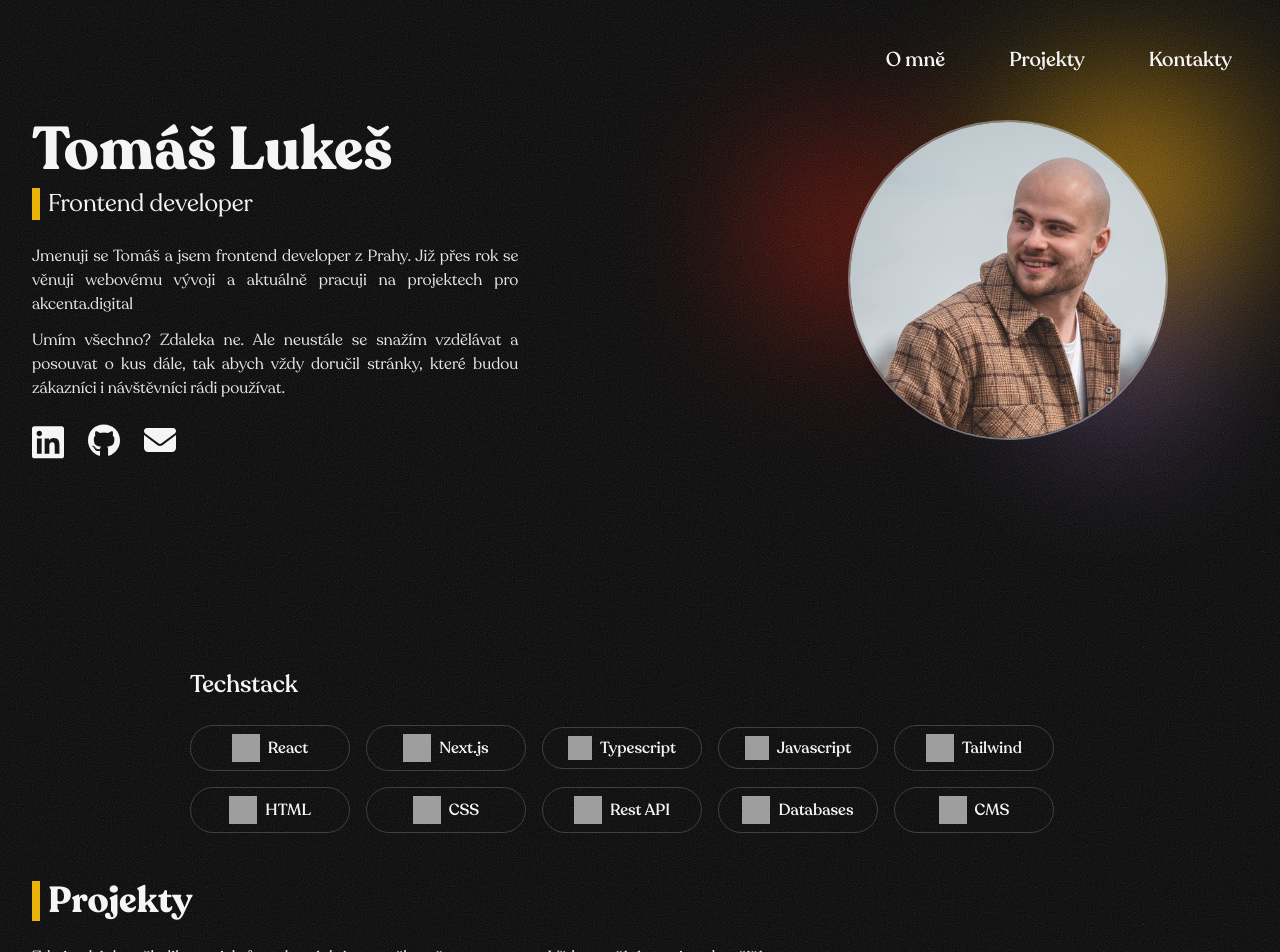
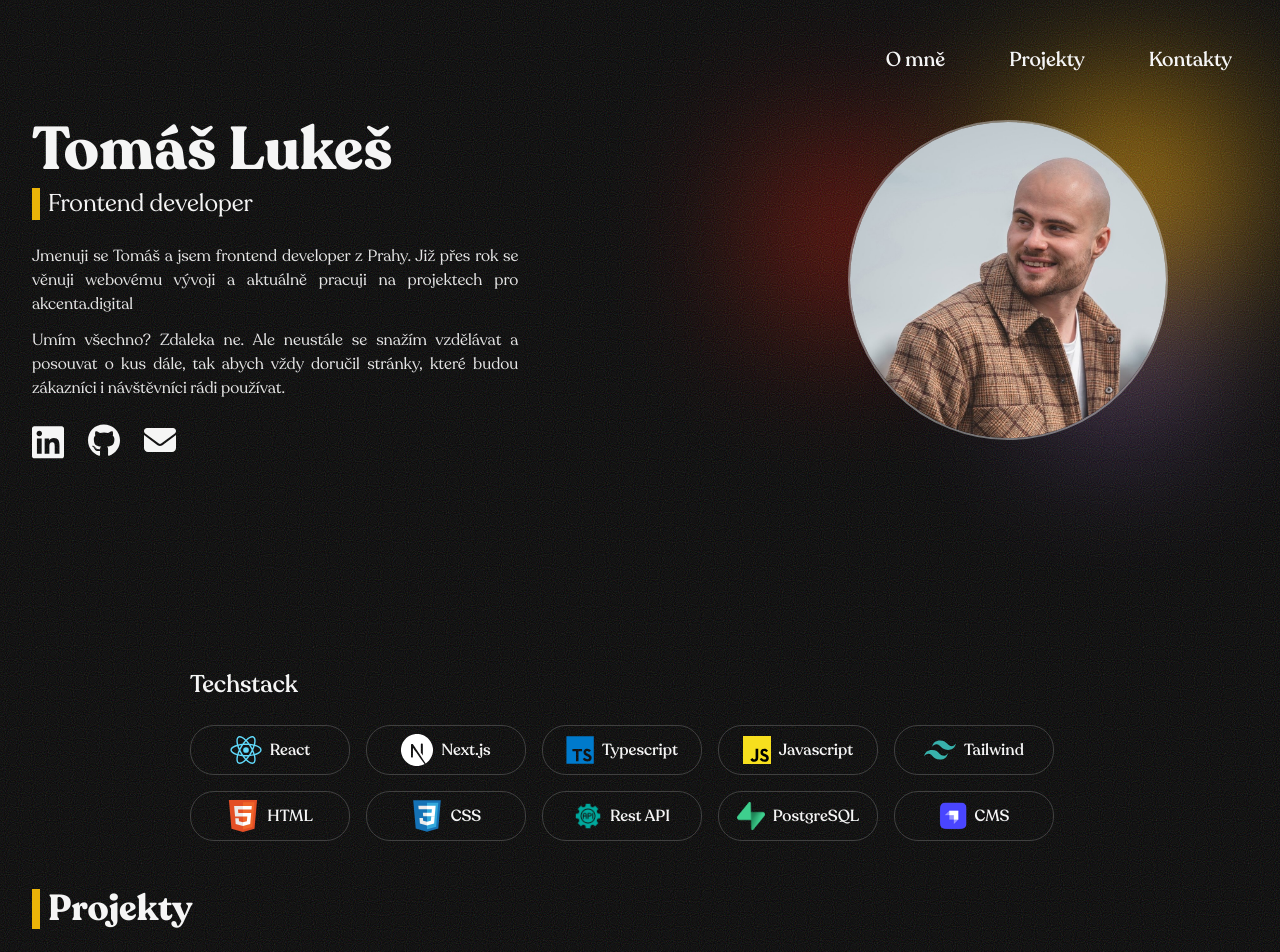
Before and after one commit to TomasLukes/portfolio-next, a Next.js app: page / in a window 1280 px wide. Shown: the top 952 px of the page. Built offline with nearby package versions, Linux system fonts and the light colour scheme; grey boxes are pictures that could not be loaded.

Commit message:
fix: techstack dry code cleanup

```diff
--- /dev/null
+++ b/app/components/TechStack/TechstackItem.tsx
@@ -0,0 +1,30 @@
+import { ReactElement } from "react"
+import Image from "next/image";
+
+import { ITechstackItem } from "@/components/Techstack/prop";
+
+const TechstackItem = ({name, iconSvg, iconUrl }: ITechstackItem): ReactElement => {
+    return (
+        <li className="flex items-center w-32 md:w-40 h-10 md:h-[50px] rounded-3xl border border-1 border-neutral-700">
+            <div className="mx-auto flex items-center justify-center gap-2">
+                {
+                    iconUrl ?
+                        <Image
+                        src={`/assets/icons/techstack/${iconUrl}`}
+                        alt={`${name} icon`}
+                        className="h-5 w-5 md:w-7 md:h-7"
+                        width={28}
+                        height={28}
+                        />
+                    :
+                        iconSvg
+                }
+                <label className=" justify-self-end text-center font-medium ">
+                    {name}
+                </label>
+            </div>
+        </li>
+    )
+}
+
+export default TechstackItem
--- /dev/null
+++ b/app/components/TechStack/data.ts
@@ -0,0 +1,46 @@
+import Icons from "@/components/Icons";
+
+import { ITechstackItem } from "@/components/Techstack/prop";
+
+export const techstackData: ITechstackItem[] = [
+    {
+        name: "React",
+        iconSvg: Icons.techstack.react,
+    },
+    {
+        name: "Next.js",
+        iconSvg: Icons.techstack.nextjs,
+    },
+    {
+        name: "Typescript",
+        iconSvg: Icons.techstack.typescript,
+    },
+    {
+        name: "Javascript",
+        iconSvg: Icons.techstack.javascript,
+    },
+    {
+        name: "Tailwind",
+        iconSvg: Icons.techstack.tailwind,
+    },
+    {
+        name: "HTML",
+        iconSvg: Icons.techstack.html,
+    },
+    {
+        name: "CSS",
+        iconSvg: Icons.techstack.css,
+    },
+    {
+        name: "Rest API",
+        iconUrl: "rest-api.png",
+    },
+    {
+        name: "PostgreSQL",
+        iconUrl: "supabase.png",
+    },
+    {
+        name: "CMS",
+        iconUrl: "strapi.png",
+    },
+]
--- a/app/components/TechStack/index.tsx
+++ b/app/components/TechStack/index.tsx
@@ -1,154 +1,28 @@
 import { ReactElement } from "react"
-import Image from "next/image"
 
-const TechStack = (): ReactElement => {
+import TechstackItem from "@/components/Techstack/TechstackItem";
+
+import { techstackData } from "@/components/Techstack/data";
+
+const Techstack = (): ReactElement => {
   return (
     <div className="w-full pt-12 md:mt-36  max-w-[900px] mx-auto">
-      <h3 className="text-xl md:text-2xl font-medium mb-3 md:mb-6">Techstack</h3>
+      <h3 className="text-xl md:text-2xl font-medium mb-3 md:mb-6">
+        Techstack
+      </h3>
       <ul className="flex flex-wrap gap-4 text-sm md:text-base items-center justify-center md:justify-start">
-                <li className="w-32 md:w-40 px-5 py-2 rounded-3xl border border-1 border-neutral-700">
-          <div className="mx-auto flex items-center justify-center gap-2">
-            <Image
-              src="/assets/icons/tech/react-colored.svg"
-              alt="React icon"
-              className="h-5 w-5 md:w-7 md:h-7"
-              width={28}
-              height={28}
-            />
-            <label className=" justify-self-end text-center font-medium ">
-            React
-            </label>
-          </div>
-        </li>
-        <li className="w-32 md:w-40 px-5 py-2 rounded-3xl border border-1 border-neutral-700">
-          <div className="mx-auto flex items-center justify-center gap-2">
-            <Image
-              src="/assets/icons/tech/nextjs-colored.svg"
-              alt="Next.js icon"
-              className="h-5 w-5 md:w-7 md:h-7"
-              width={28}
-              height={28}
-            />
-            <label className=" justify-self-end text-center font-medium ">
-            Next.js
-            </label>
-          </div>
-        </li>
-        <li className="w-32 md:w-40 px-5 py-2 rounded-3xl border border-1 border-neutral-700">
-          <div className="mx-auto flex items-center justify-center gap-1 md:gap-2">
-            <Image
-              src="/assets/icons/tech/typescript-colored.svg"
-              alt="Typescript icon"
-              className="h-4 w-4 md:w-6 md:h-6"
-              width={24}
-              height={24}
-            />
-            <label className=" justify-self-end text-center font-medium ">
-            Typescript
-            </label>
-          </div>
-        </li>
-        <li className="w-32 md:w-40 px-5 py-2 rounded-3xl border border-1 border-neutral-700">
-          <div className="mx-auto flex items-center justify-center gap-1 md:gap-2 ">
-            <Image
-              src="/assets/icons/tech/javascript-colored.svg"
-              alt="Javascript icon"
-              className="h-4 w-4 md:w-6 md:h-6"
-              width={24}
-              height={24}
-            />
-            <label className="justify-self-end text-center font-medium ">
-            Javascript
-            </label>
-          </div>
-        </li>
-                <li className="w-32 md:w-40 px-3 md:px-5 py-2 rounded-3xl border border-1 border-neutral-700">
-          <div className="mx-auto flex items-center justify-center gap-2">
-            <Image
-              src="/assets/icons/tech/tailwindcss-colored.svg"
-              alt="tailwindcss icon"
-              className="h-5 w-5 md:w-7 md:h-7"
-              width={28}
-              height={28}
-            />
-            <label className="justify-self-end text-center font-medium ">
-            Tailwind
-            </label>
-          </div>
-        </li>
-        <li className="w-32 md:w-40 px-5 py-2 rounded-3xl border border-1 border-neutral-700">
-          <div className="mx-auto flex items-center justify-center gap-2">
-            <Image
-              src="/assets/icons/tech/html5-colored.svg"
-              alt="HTML icon"
-              className="h-5 w-5 md:w-7 md:h-7"
-              width={28}
-              height={28}
-            />
-            <label className="font-medium ">
-            HTML
-            </label>
-          </div>
-        </li>
-        <li className="w-32 md:w-40 px-5 py-2 rounded-3xl border border-1 border-neutral-700">
-          <div className="mx-auto flex items-center justify-center gap-2">
-            <Image
-              src="/assets/icons/tech/css3-colored.svg"
-              alt="CSS icon"
-              className="h-5 w-5 md:w-7 md:h-7"
-              width={28}
-              height={28}
-            />
-            <label className=" justify-self-end text-center font-medium ">
-            CSS
-            </label>
-          </div>
-        </li>
-                <li className="w-32 md:w-40 px-5 py-2 rounded-3xl border border-1 border-neutral-700">
-          <div className="mx-auto flex items-center justify-center gap-2">
-            <Image
-              src="/assets/icons/tech/rest-api.png"
-              alt="Rest API icon"
-              className="h-5 w-5 md:w-7 md:h-7"
-              width={28}
-              height={28}
-            />
-            <label className=" justify-self-end text-center font-medium ">
-            Rest API
-            </label>
-          </div>
-        </li>
-        <li className="w-32 md:w-40 px-5 py-2 rounded-3xl border border-1 border-neutral-700">
-          <div className="mx-auto flex items-center justify-center gap-2">
-            <Image
-              src="/assets/icons/tech/firebase-colored.svg"
-              alt="Firebase icon"
-              className="h-5 w-5 md:w-7 md:h-7"
-              width={28}
-              height={28}
-            />
-            <label className=" justify-self-end text-center font-medium ">
-            Databases
-            </label>
-          </div>
-        </li>
-        <li className="w-32 md:w-40 px-5 py-2 rounded-3xl border border-1 border-neutral-700">
-          <div className="mx-auto flex items-center justify-center gap-2">
-            <Image
-              src="/assets/icons/tech/strapi.png"
-              alt="Strapi icon"
-              className="h-5 w-5 md:w-7 md:h-7"
-              width={28}
-              height={28}
-            />
-            <label className=" justify-self-end text-center font-medium ">
-            CMS
-            </label>
-          </div>
-        </li>
+        {techstackData.map(item => {
+          return (
+            <TechstackItem
+              key={item.name}
+              name={item.name}
+              iconSvg={item.iconSvg}
+              iconUrl={item.iconUrl}
+            />)
+        })}
       </ul>
     </div>
   )
 }
 
-export default TechStack
+export default Techstack
--- /dev/null
+++ b/app/components/TechStack/prop.ts
@@ -0,0 +1,7 @@
+import { ReactElement } from "react";
+
+export interface ITechstackItem {
+    name: string,
+    iconSvg?: ReactElement,
+    iconUrl?: string,
+}
```
